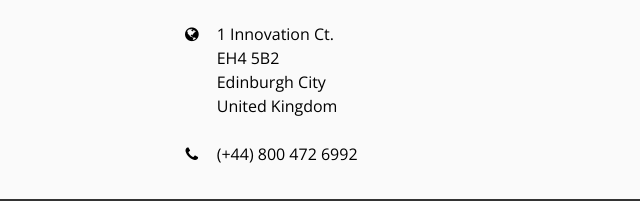
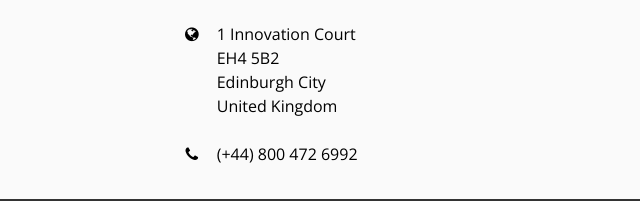
Before and after one commit to marine-generation-innovations/marine-generation-innovations.github.io, a plain HTML site: page index.html in a window 1280 px wide. Shown: the part 1768-1969 px from the top of the page, 65-705 px from the left. Drawn offline with nearby package versions, Linux system fonts and the light colour scheme.

Commit message:
use non-ambiguous spelling of court

```diff
--- a/index.html
+++ b/index.html
@@ -194,7 +194,7 @@
 
           <tr>
             <td class="align-center"><i class="fa fa-globe fa-large"></i></td>
-            <td>1 Innovation Ct.</td>
+            <td>1 Innovation Court</td>
           </tr>
           <tr>
             <td></td>
```
